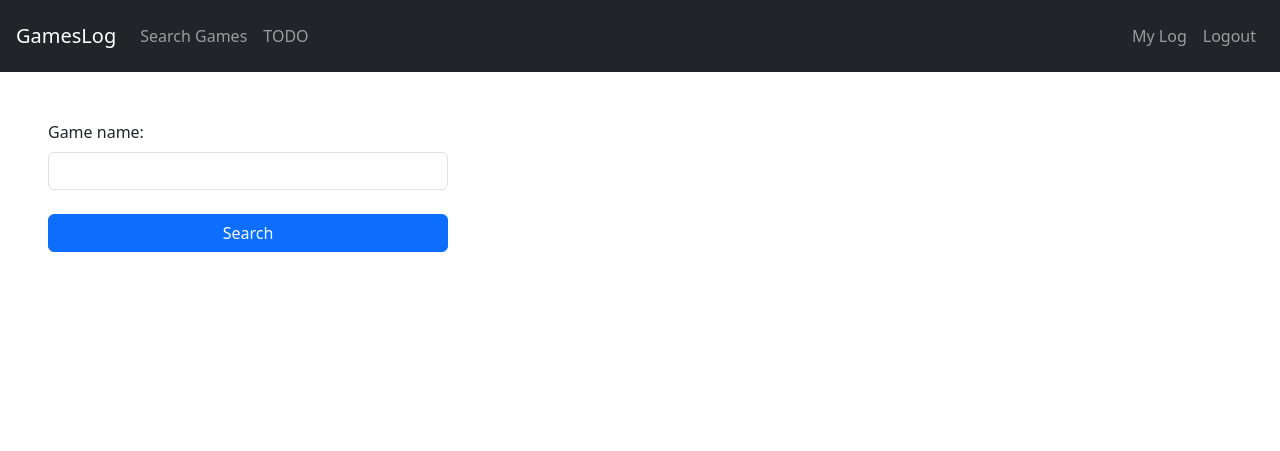
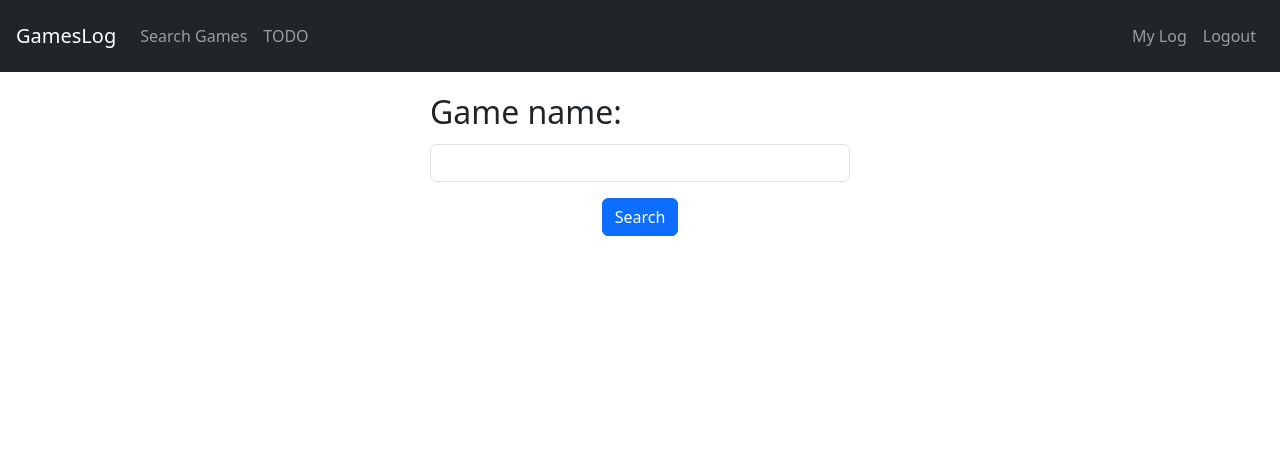
Before and after one commit to wrzepka/GamesLog, a Flask app: page /game/search in a window 1280 px wide. Shown: the top 451 px of the page. Run offline with Flask 3, Linux system fonts and the light colour scheme; a user stored in the database is signed in.

Commit message:
design games cards

```diff
--- a/templates/search_game.html
+++ b/templates/search_game.html
@@ -2,38 +2,37 @@
 {% block title %}Index{% endblock %}
 {% block content %}
 {% if session.get("user_id")%}
-<form action="/game/search" method="post" class="m-5" style="max-width:400px; width:100%;">
-    <div class="mb-3">
-        <label for="game_name" class="form-label">Game name:</label>
+<form action="/game/search" method="post" class="d-flex flex-column align-items-center"
+      style="max-width:420px; margin:0 auto;">
+    <div class="my-3 w-100">
+        <label for="game_name" class="form-label fs-2">Game name:</label>
         <input type="text" class="form-control" name="game_name" id="game_name">
     </div>
-    <button type="submit" class="btn btn-primary w-100 mt-2">Search</button>
+    <button type="submit" class="btn btn-primary">Search</button>
 </form>
 {% if data %}
 <hr>
-<h1 class="mb-5">Results for '{{request}}'</h1>
-<div class="container d-flex flex-row justify-content-around flex-wrap">
-    <!--    TODO: make it response-->
-    {% for game in data %}
-    <div class="card mb-3" style="width: 28rem; max-height: 15rem;">
-        <div class="row g-0">
-            <div class="col-md-4">
-                <img src="https://images.igdb.com/igdb/image/upload/t_cover_big/{{game.img_id}}.jpg"
-                     class="img-fluid rounded-start" alt="...">
-            </div>
-            <div class="col-md-8">
+<h1 class="mb-5 text-center">Results for '{{request}}'</h1>
+<div class="container">
+    <div class="row g-4">
+        {% for game in data %}
+        <div class="col-12 col-md-6 col-lg-4">
+            <div class="card h-100">
+                <div class="ratio ratio-4x3">
+                    <img src="https://images.igdb.com/igdb/image/upload/t_cover_big/{{game.img_id}}.jpg"
+                         class="card-img-top"
+                         style="object-fit:cover;"
+                         alt="{{game.name}}-cover">
+                </div>
                 <div class="card-body d-flex flex-column text-center">
                     <h5 class="card-title mb-auto">{{game.name}}</h5>
-                    <p class="card-text"><small class="text-body-secondary">Rating: {% if game.rating != None
-                        %}{{game.rating}}/100 {% else %}not available{%
-                        endif %}</small></p>
+                    <p class="card-text"><small class="text-body-secondary">Rating:
+                        {% if game.rating != None %}{{game.rating}}/100 {% else %}not available{% endif %}
+                    </small></p>
                     <div class="mt-auto">
                         <form action="/game/{{game.id}}/status" method="post">
-                            <input type="hidden" name="game_name" value="{{game.name}}">
-                            <input type="hidden" name="game_rating" value="{{game.rating}}">
-                            <!--TODO: IN FUTURE (Have to add table column)<input type="hidden" name="game_url" value="{{game.url}}">-->
-                            <!--TODO: IN FUTURE (make buttons gray if game is TBD (only wish list option)                   -->
-                            <!--TODO: make specific buttons gray if user added already added game to logs-->
+                            <input type="hidden" name="game_id" value="{{game.id}}">
+                            <!--TODO:Implement disabled button mechanic.                            -->
                             <button type="submit" class="btn btn-primary" name="type" value="Wish"><i
                                     class="bi bi-plus-circle"></i></button>
                             <button type="submit" class="btn btn-primary" name="type" value="Playing"><i
@@ -45,9 +44,8 @@
                 </div>
             </div>
         </div>
+        {% endfor %}
     </div>
-
-    {% endfor %}
 </div>
 {% endif %}
 {% else %}
```
Also changed, not shown: templates/index.html (+22 -15 lines).
